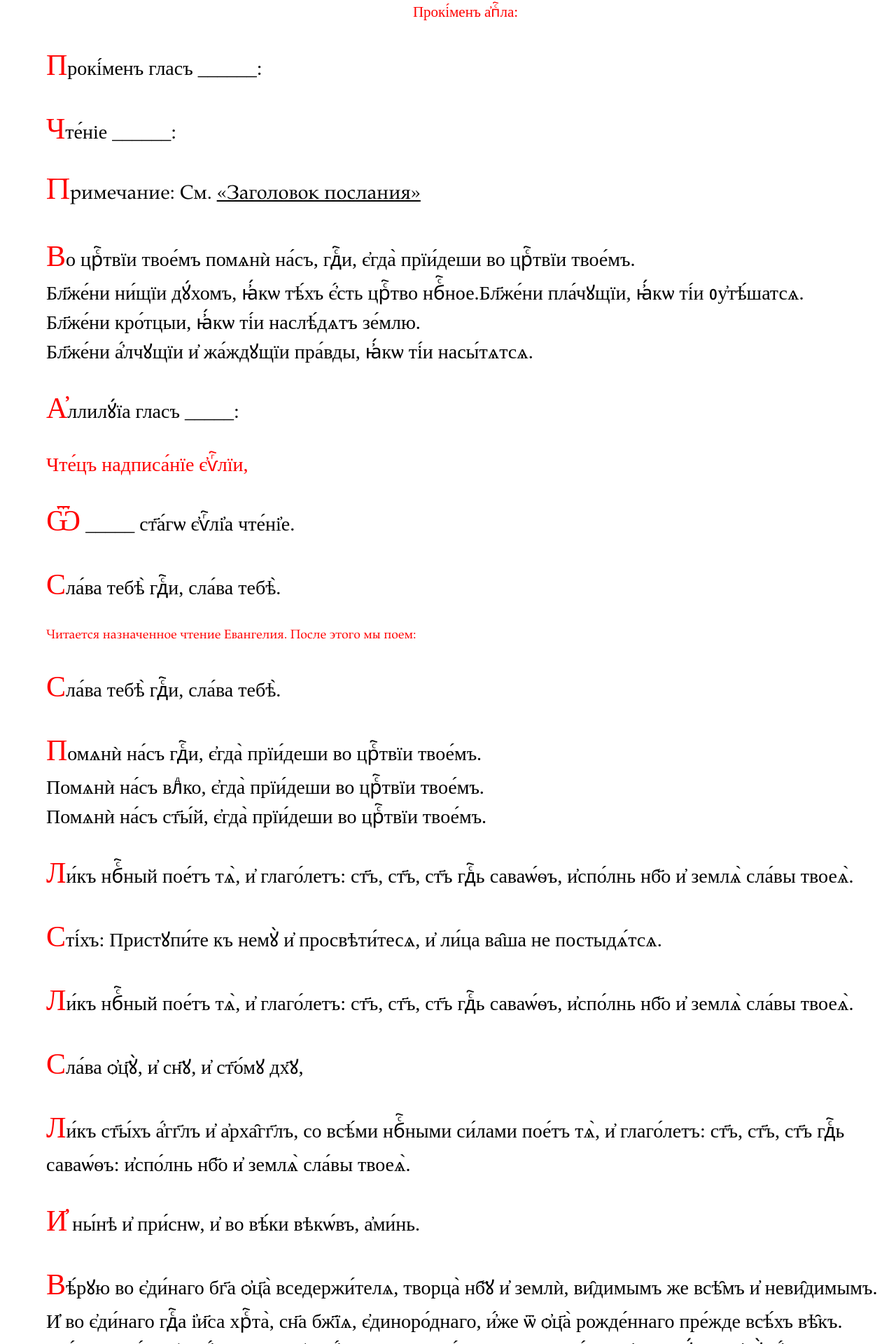
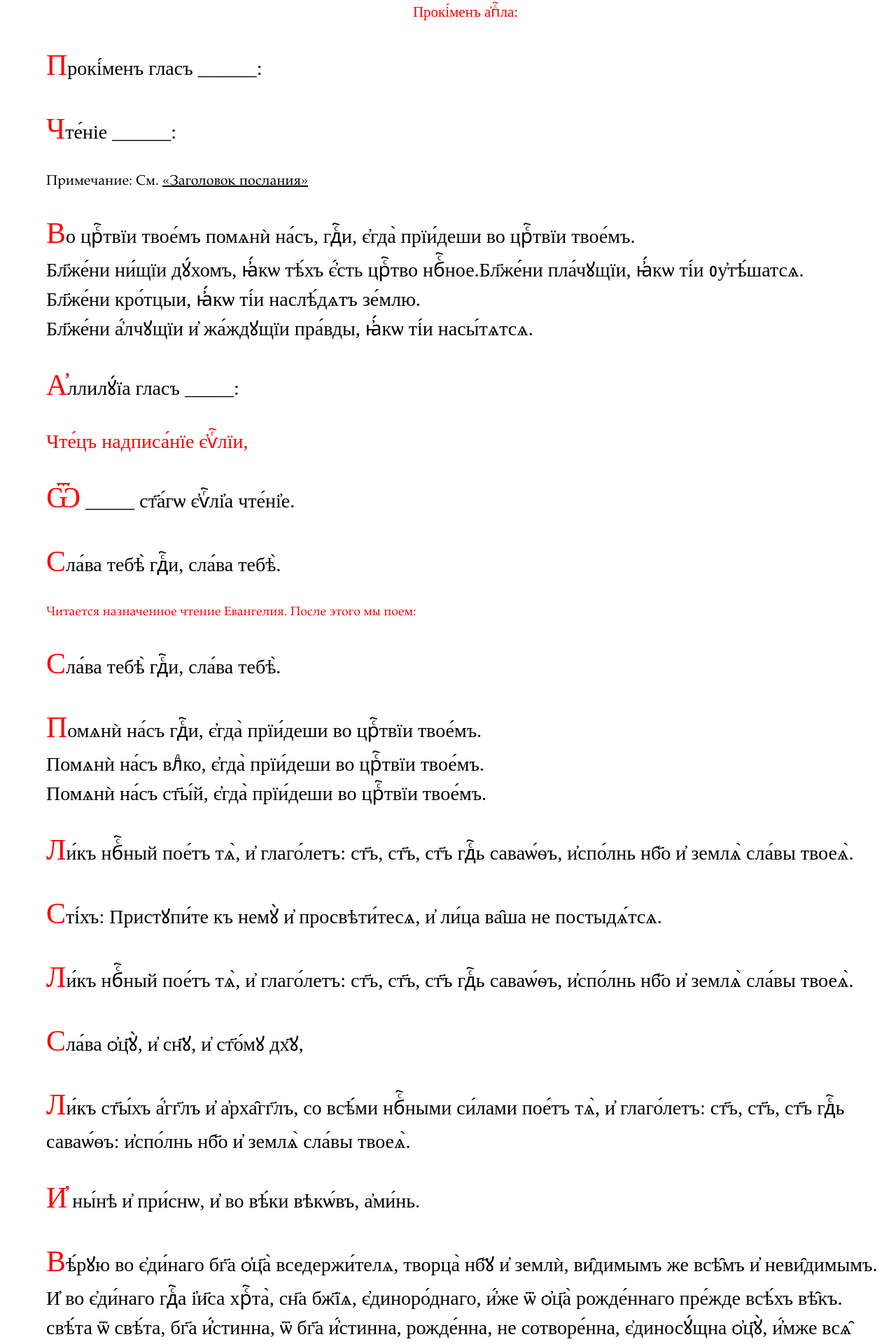
Before and after one commit to markjville/markjville.github.io, a Jekyll site: the page ReadersServ-Slav.html, which Jekyll copies as it is, in a window 1280 px wide. Shown: the part 3971-5891 px from the top of the page at 70% size. Built offline with Jekyll 4.4.1, drawn with Linux system fonts in a browser that asks for light colours; some web fonts are replaced; comment, search, counter and statistics services are not loaded.

Commit message:
Update ReadersServ-Slav.html

```diff
--- a/ReadersServ-Slav.html
+++ b/ReadersServ-Slav.html
@@ -63,7 +63,7 @@ p::first-letter {
 <div style="text-align:center;color:red;font-size:75%">Прокі́менъ а҆пⷭ҇ла:</div>
 
 <p>Прокі́менъ гласъ ______:</p>
-<p>Чте́ніе ______:</p><p style=font-family:"Garamond"; style="color:red">Примечание: См. <a href="https://markjville.github.io/docs/Изобразительная/Заголовки.html">«Заголовок послания»</a></p>
+<p>Чте́ніе ______:</p><h4>Примечание: См. <a href="https://markjville.github.io/docs/Изобразительная/Заголовки.html">«Заголовок послания»</a></h4>
 <p>	Во црⷭ҇твїи твое́мъ помѧнѝ на́съ, гдⷭ҇и, є҆гда̀ прїи́деши во црⷭ҇твїи твое́мъ.<br/>
 Бл҃же́ни ни́щїи дꙋ́хомъ, ꙗ҆́кѡ тѣ́хъ є҆́сть црⷭ҇тво нбⷭ҇ное.Бл҃же́ни пла́чꙋщїи, ꙗ҆́кѡ ті́и ᲂу҆тѣ́шатсѧ.<br/>
 Бл҃же́ни кро́тцыи, ꙗ҆́кѡ ті́и наслѣ́дѧтъ зе́млю.<br/>
```
